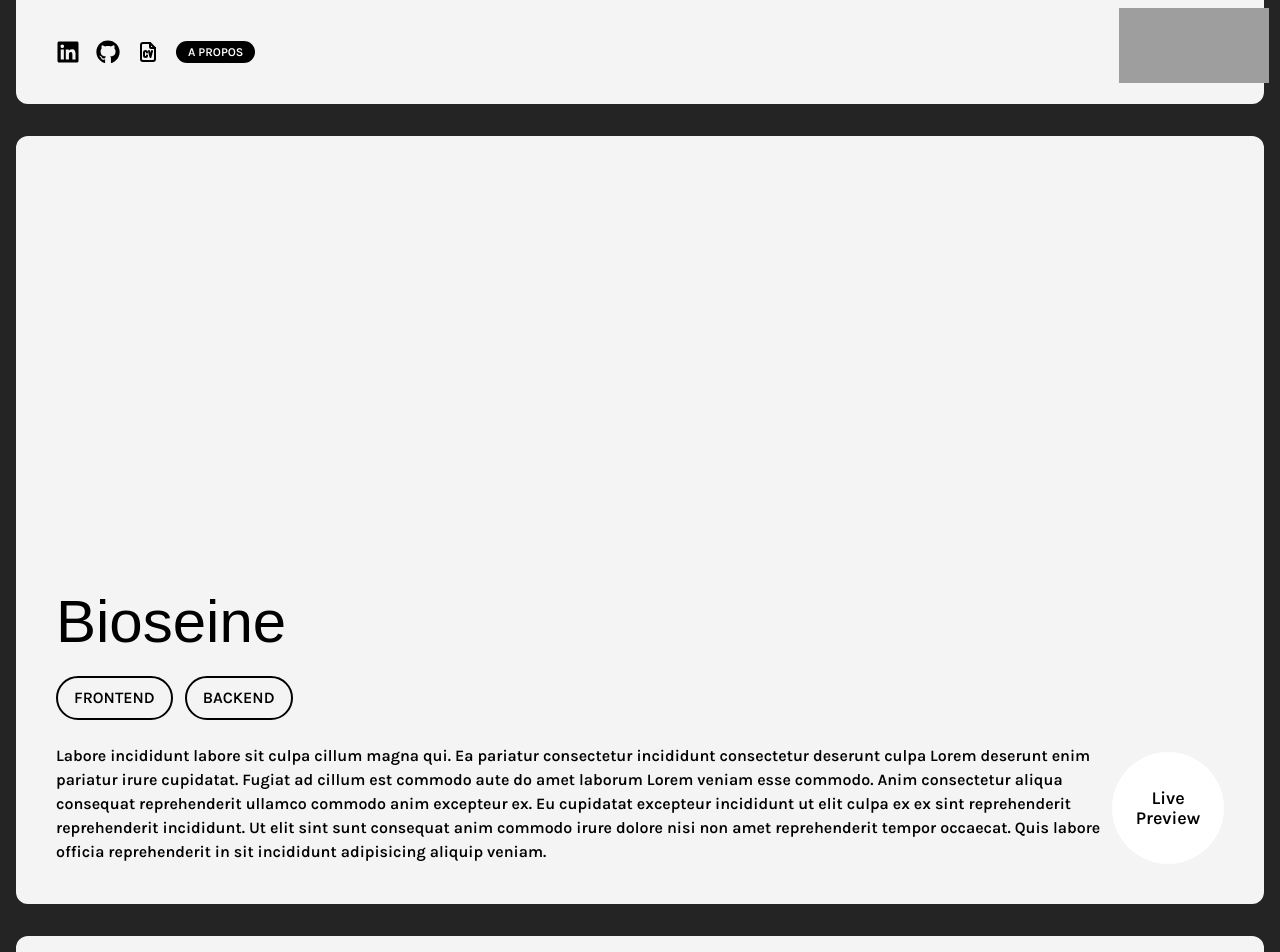
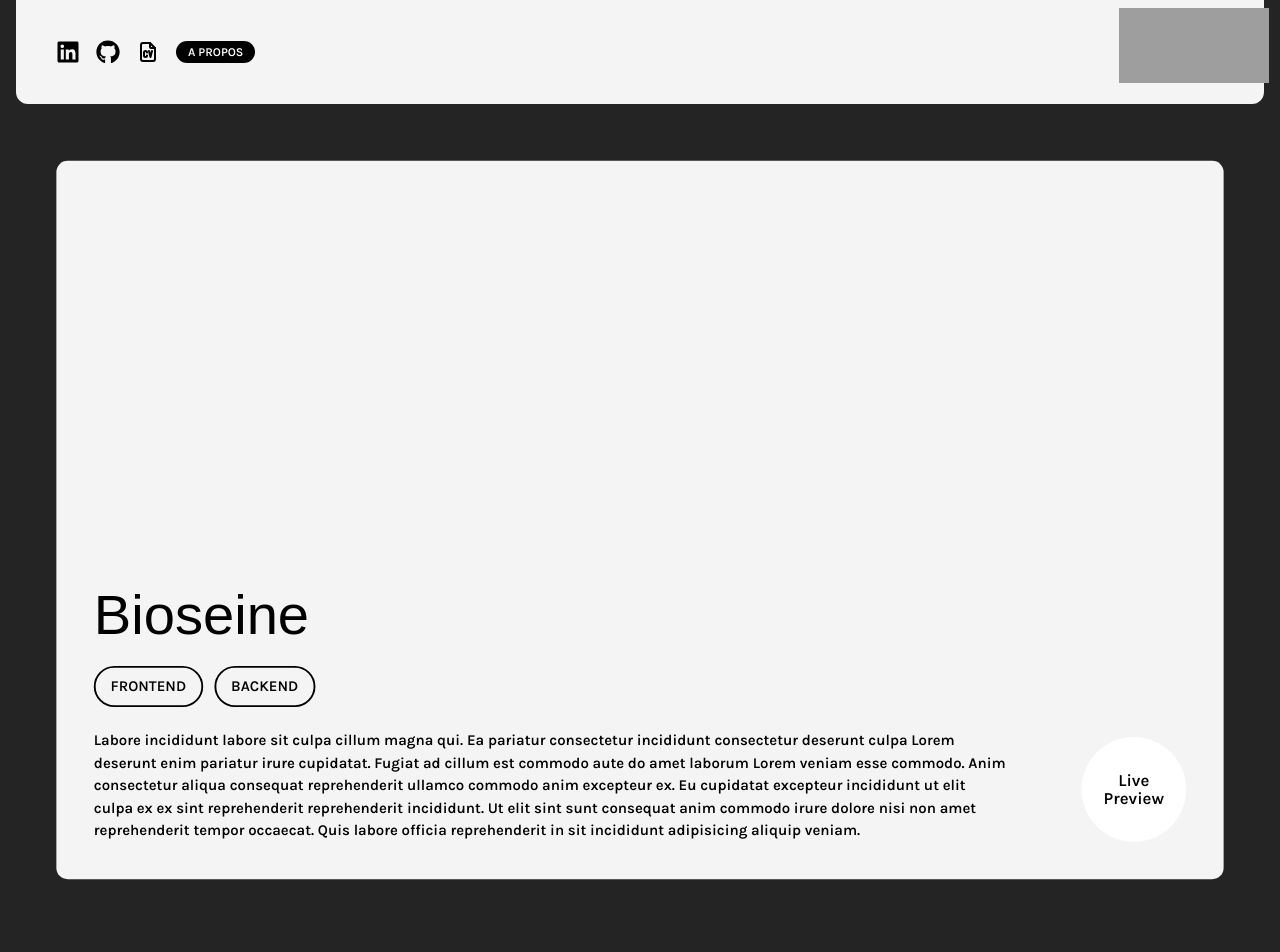
Before and after one commit to HollyTotoC/Site-perso_v3, a React (Vite) app: page / in a window 1280 px wide. Shown: the part 680-1632 px from the top of the page. Built offline with nearby package versions, Linux system fonts and the light colour scheme; grey boxes are pictures that could not be loaded; a web font is replaced by a local one.

Commit message:
scroll animation essaies

```diff
--- a/package.json
+++ b/package.json
@@ -10,6 +10,7 @@
     "preview": "vite preview"
   },
   "dependencies": {
+    "framer-motion": "^11.0.3",
     "prop-types": "^15.8.1",
     "react": "^18.2.0",
     "react-dom": "^18.2.0",
--- a/src/App.css
+++ b/src/App.css
@@ -1,3 +1,4 @@
 #root {
   max-width: 1280px;
+  position: relative;
 }
--- a/src/App.tsx
+++ b/src/App.tsx
@@ -19,7 +19,7 @@ function App() {
                             Backend
                         </li>
                     </ul>
-                    <p className="font-semibold">
+                    <p className="font-semibold pr-20">
                         Labore incididunt labore sit culpa cillum magna qui. Ea
                         pariatur consectetur incididunt consectetur deserunt
                         culpa Lorem deserunt enim pariatur irure cupidatat.
@@ -50,7 +50,7 @@ function App() {
                             User Experience
                         </li>
                     </ul>
-                    <p className="font-semibold">
+                    <p className="font-semibold  pr-20">
                         Labore incididunt labore sit culpa cillum magna qui. Ea
                         pariatur consectetur incididunt consectetur deserunt
                         culpa Lorem deserunt enim pariatur irure cupidatat.
@@ -70,7 +70,11 @@ function App() {
             {/* Project 3 */}
             <Card url="https://jeandeportal.fr">
                 <div className="flex flex-col justify-end gap-6">
-                    <h2 className="font-title text-6xl">Editions<br />Jean de Portal</h2>
+                    <h2 className="font-title text-6xl">
+                        Editions
+                        <br />
+                        Jean de Portal
+                    </h2>
                     <ul className="flex items-center justify-start text-md font-semibold gap-3">
                         <li className="py-2 px-4 border-2 border-black rounded-full uppercase">
                             Frontend
@@ -82,7 +86,7 @@ function App() {
                             User Experience
                         </li>
                     </ul>
-                    <p className="font-semibold">
+                    <p className="font-semibold pr-20">
                         Labore incididunt labore sit culpa cillum magna qui. Ea
                         pariatur consectetur incididunt consectetur deserunt
                         culpa Lorem deserunt enim pariatur irure cupidatat.
--- a/src/components/About.tsx
+++ b/src/components/About.tsx
@@ -31,7 +31,7 @@ const About = () => {
     };
 
     return (
-        <div className="p-4 min-h-[100dvh] flex flex-col justify-end">
+        <div className="p-4 min-h-[100dvh] flex flex-col justify-end sticky top-0">
             <div className="h-full grid grid-cols-4 auto-rows-fr gap-4 rounded-xl">
                 {/* box1 */}
                 <div className="row-span-2 col-span-2 flex flex-col justify-end bg-emerald-500 rounded-xl p-5">
--- a/src/components/Card.tsx
+++ b/src/components/Card.tsx
@@ -1,24 +1,49 @@
-import React from "react";
+import React, { useRef } from "react";
+import { motion, useScroll, useTransform, } from "framer-motion";
 
 interface CardProps {
     children: React.ReactNode;
-    url: string
+    url: string;
 }
 
 const Card: React.FC<CardProps> = ({ children, url }) => {
+
+    const ref = useRef(null)
+    const { scrollYProgress } = useScroll({
+        target: ref,
+        offset: ['start .01', 'end 2']
+    })
+
+    const scale = useTransform(scrollYProgress, [0, 1], [1, 0]);
+
+
+
     return (
-        <div className="h-[100dvh] p-4">
+        <section
+            className="sticky top-0 pb-[100dvh]"
+            ref={ref}
+
+
+        >
+                <motion.div
+                    className="h-[100vh] p-4"
+                    style={{ scale: scale }}
+                >
                     <div className="h-full flex flex-col justify-end bg-zinc-100 p-10 rounded-xl gap-6">
                         <div className="flex items-end">
                             {children}
                             <div className="bg-white rounded-full w-full h-full max-h-28 max-w-28 flex items-center justify-center p-5">
-                        <a href={url} className="font-semibold  text-center text-lg leading-5">
+                                <a
+                                    href={url}
+                                    className="font-semibold  text-center text-lg leading-5"
+                                >
                                     Live Preview
                                 </a>
                             </div>
                         </div>
                     </div>
-        </div>
+                </motion.div>
+        </section>
     );
 };
 
--- a/src/components/Landing.tsx
+++ b/src/components/Landing.tsx
@@ -4,7 +4,7 @@ import { TbFileCv } from "react-icons/tb";
 const Landing = () => {
     const available = () => {
         return (
-            <div className="flex justify-center items-center text-black bg-white rounded-full px-4 py-1">
+            <div className="flex justify-center items-center text-black bg-white rounded-full px-4 py-1 sticky top-0">
                 <span>
                     Disponible pour <span className="font-bold">Fev 2024</span>
                 </span>
@@ -14,7 +14,7 @@ const Landing = () => {
     };
 
     return (
-        <div className="h-[100dvh] p-4">
+        <div className="h-[100dvh] p-4 sticky top-0">
             <div className="h-full flex flex-col justify-between bg-zinc-100 p-10 rounded-xl">
                 <div className="flex items-center justify-between">
                     <h1 className="text-xl text-black font-bold uppercase font-title">
```
Also changed, not shown: 1 other file (tests, documents, lock files or other folders). Lines whose indentation alone changed are shown as unchanged.
